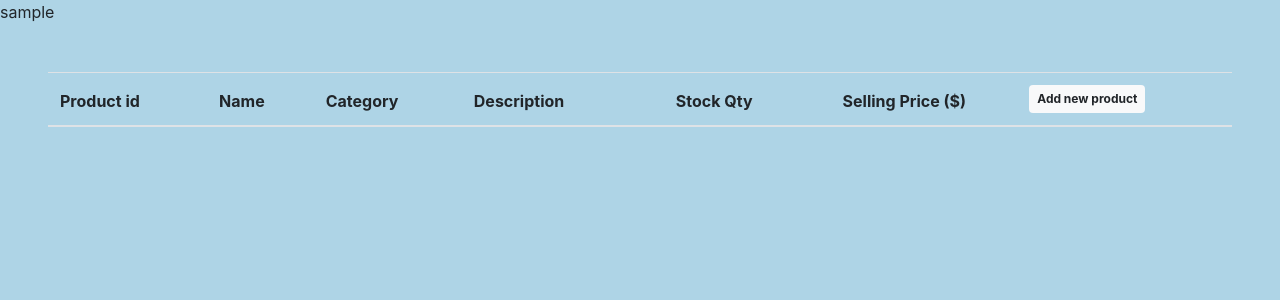
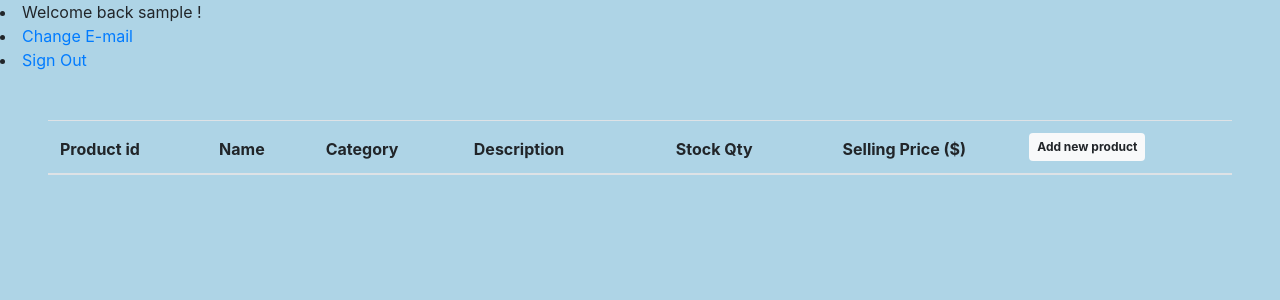
Before and after one commit to Code-Institute-Submissions/project4-7, a Django app: page / in a window 1280 px wide. Shown: the top 300 px of the page. Run offline with Django 3.2, Linux system fonts and the light colour scheme; the visitor is signed in with stand-in values (Sample User, id 1); lists and menus that the app fills with data are empty.

Commit message:
Route Auth to local templates

```diff
--- a/EcommerceWeb/settings.py
+++ b/EcommerceWeb/settings.py
@@ -69,7 +69,10 @@ ROOT_URLCONF = 'EcommerceWeb.urls'
 TEMPLATES = [
     {
         'BACKEND': 'django.template.backends.django.DjangoTemplates',
-        'DIRS': [os.path.join(BASE_DIR, 'templates')],
+        'DIRS': [
+            os.path.join(BASE_DIR, 'templates'),
+            os.path.join(BASE_DIR, 'templates', 'allauth')
+            ],
         'APP_DIRS': True,
         'OPTIONS': {
             'context_processors': [
--- a/templates/allauth/account/login.html
+++ b/templates/allauth/account/login.html
@@ -8,6 +8,7 @@
 {% block content %}
 
 <h1>{% trans "Sign In" %}</h1>
+<h1>Login Our Page</h1>
 
 {% get_providers as socialaccount_providers %}
 
@@ -32,7 +33,6 @@ for a {{ site_name }} account and sign in below:{% endblocktrans %}</p>
 <p>{% blocktrans %}If you have not created an account yet, then please
 <a href="{{ signup_url }}">sign up</a> first.{% endblocktrans %}</p>
 {% endif %}
-
 <form class="login" method="POST" action="{% url 'account_login' %}">
   {% csrf_token %}
   {{ form.as_p }}
--- a/templates/base.template.html
+++ b/templates/base.template.html
@@ -17,7 +17,15 @@
 </head>
 
 <body>
-	{{ request.user }}
+    {% if user.is_authenticated %}
+        <li>Welcome back {{ request.user }} !</li>
+        <li><a href="{% url 'account_email' %}">Change E-mail</a></li>
+        <li><a href="{% url 'account_logout' %}">Sign Out</a></li>
+    {% else %}
+        <li><a href="{% url 'account_login' %}">Sign In</a></li>
+        <li><a href="{% url 'account_signup' %}">Sign Up</a></li>
+    {% endif %}
+
 	{% block content %}
     <h1>Hello, world!</h1>
     {% endblock %}
```
